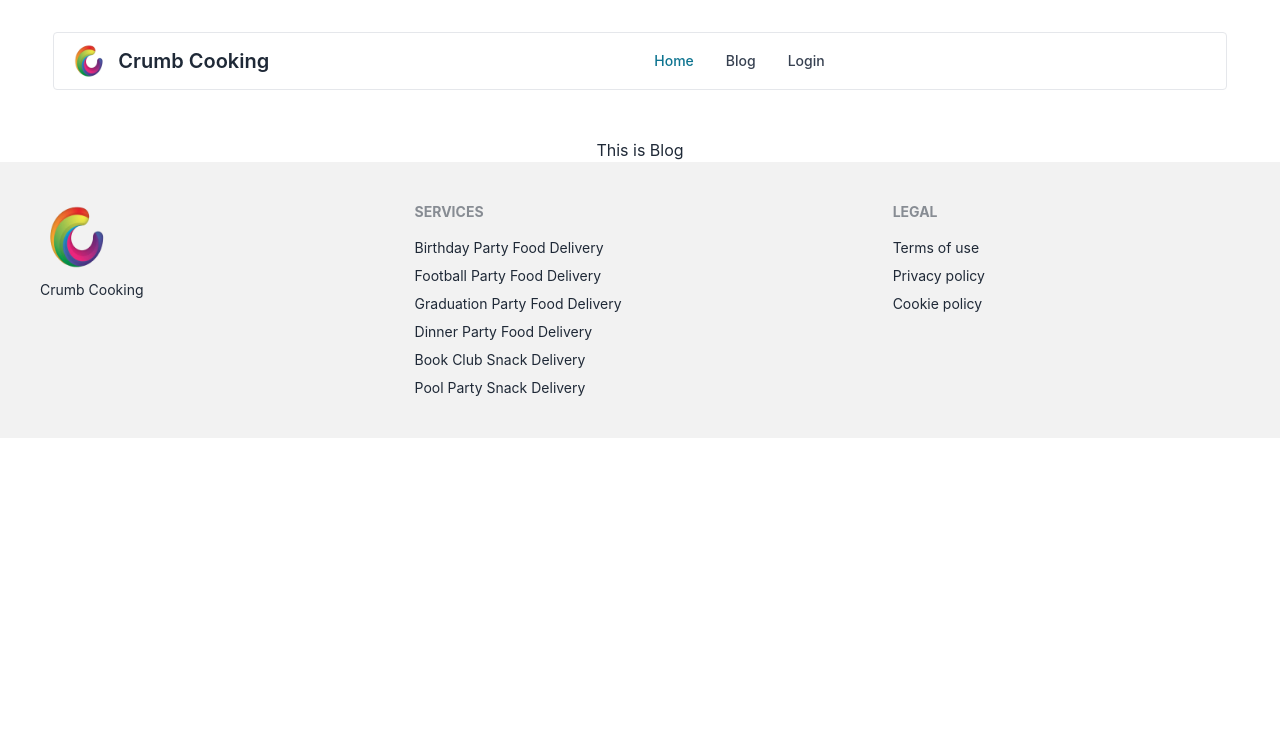
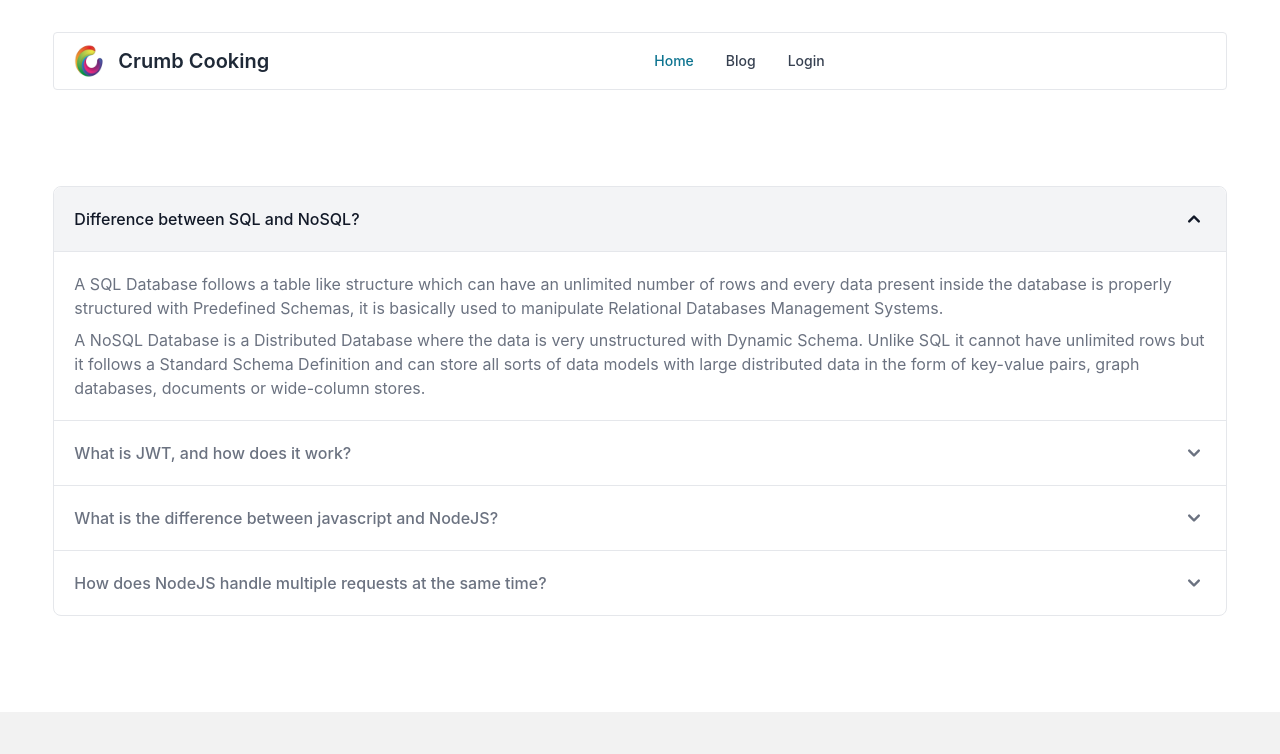
Before and after one commit to nasar06/crumb-cooking-client, a React (Create React App) app: page /blog in a window 1280 px wide. Shown: the top 754 px of the page. Built offline with nearby package versions, Linux system fonts and the light colour scheme; no server answers.

Commit message:
blog section added

```diff
--- a/src/Pages/Blog/Blog.js
+++ b/src/Pages/Blog/Blog.js
@@ -1,10 +1,93 @@
+import { Accordion } from 'flowbite-react';
 import React from 'react';
 
 const Blog = () => {
     return (
-        <div>
-            <h1>This is Blog</h1>
-        </div>
+        <Accordion className='my-24'>
+            <Accordion.Panel>
+                <Accordion.Title>
+                    Difference between SQL and NoSQL?
+                </Accordion.Title>
+                <Accordion.Content>
+                    <p className="mb-2 text-gray-500 dark:text-gray-400 text-left">
+                        A SQL Database follows a table like structure which can have an
+                        unlimited number of rows and every data present inside the database
+                        is properly structured with Predefined Schemas, it is basically used
+                        to manipulate Relational Databases Management Systems.
+
+
+                    </p>
+                    <p className="text-gray-500 dark:text-gray-400 text-left">
+                        A NoSQL Database is a Distributed Database where the data is very
+                        unstructured with Dynamic Schema. Unlike SQL it cannot have unlimited
+                        rows but it follows a Standard Schema Definition and can store all
+                        sorts of data models with large distributed data in the form of
+                        key-value pairs, graph databases, documents or wide-column stores.
+                    </p>
+                </Accordion.Content>
+            </Accordion.Panel>
+            <Accordion.Panel>
+                <Accordion.Title>
+                    What is JWT, and how does it work?
+                </Accordion.Title>
+                <Accordion.Content>
+                    <p className="mb-2 text-gray-500 dark:text-gray-400 text-left">
+                        JWT, or JSON Web Token, is an open standard(RFC 7519) set of claims to share security information or authorization/authentication requests between a client and a server. Each JWT contains encoded JSON objects. JWTs are signed using a cryptographic algorithm by the token’s issuer to ensure that No one could alter the claims after the token is issued and later can be used by the receiving party to verify the token.
+                    </p>
+                    <p className="text-gray-500 dark:text-gray-400 text-left">
+                        <h1 className='text-2xl text-lime-500'>Header</h1>
+                        <a>
+                            The header is the part that identifies which algorithm is being used to generate the signature. It usually consists of two parts, the type of the token, which is JWT, and the hashing algorithm, like HMAC-SHA256.
+                        </a>
+
+                        <h1 className='text-2xl text-lime-500'>Payload</h1>
+                        <a>
+                            The payload is the part that contains a set of claims. Claims are used to transmit information between two parties. There are no mandatory claims, but JWT specification defines a set of standard claims, such as iat and sub, which are short for issues at and subject. Custom Claims are also included in the payload if required.
+                        </a>
+
+                        <h1 className='text-2xl text-lime-500'>Signature</h1>
+                        <a>
+                            The signature is the part that securely validates the token. The encoded header(Base64url) is concatenated with the encoded payload(Base64url) and then signed by hashed with the algorithm already mentioned in the header with the secret-key only known to the issuer. Then this whole string is again encoded with Base64url to obtain the final signature.
+
+                            Since the secret key is only available to the issuer, only it can issue new tokens with a valid signature. Thus, the signature ensures that the token hasn’t been altered.
+                        </a>
+
+                    </p>
+                </Accordion.Content>
+            </Accordion.Panel>
+            <Accordion.Panel>
+                <Accordion.Title>
+                What is the difference between javascript and NodeJS?
+                </Accordion.Title>
+                <Accordion.Content>
+                    <h1 className='text-2xl text-lime-500 text-left'>1. NodeJS : </h1>
+                        <a className='text-left'>
+                        NodeJS is a cross-platform and opensource Javascript runtime environment that allows the javascript to be run on the server-side. Nodejs allows Javascript code to run outside the browser. Nodejs comes with a lot of modules and mostly used in web development.
+                        </a>
+
+                    <h1 className='text-2xl text-lime-500 text-left'>2. JavaScript :</h1>
+                        <a className='text-left'>
+                        Javascript is a Scripting language. It is mostly abbreviated as JS. It can be said that Javascript is the updated version of the ECMA script. Javascript is a high-level programming language that uses the concept of Oops but it is based on prototype inheritance.
+                        </a>
+                </Accordion.Content>
+            </Accordion.Panel>
+            <Accordion.Panel>
+                <Accordion.Title>
+                How does NodeJS handle multiple requests at the same time?
+                </Accordion.Title>
+                <Accordion.Content>
+
+                        <a className='text-justify'>
+                        NodeJS server uses an EventQueue, which queues incoming client requests and an EventLoop which is an infinite loop that receives requests and processes them. This EventLoop is single threaded and acts as a listener for the EventQueue which processes incoming requests based on FIFO policy.
+                        </a>
+                        <br></br>
+
+                        <a className='text-justify'>
+                        When a new request comes in, NodeJS checks if it requires any blocking IO operations, if not, the EventLoop processes it and sends the response back to the client directly. If yes, then the request is forwarded to the thread manager, which then based on an algorithm, picks up an idle thread from the pool and lets it process the request. After completion of the request processing operation, the thread, returns the response back to the EventLoop which is then forwarded to the client. Thus, even if an incoming request needs blocking IO, the thread pool allows it to run asynchronously in the background without blocking the EventLoop and it gives a seamless experience of NodeJS handling multiple incoming requests concurrently without any persistent delays or bottlenecks.
+                        </a>
+                </Accordion.Content>
+            </Accordion.Panel>
+        </Accordion>
     );
 };
 
```
